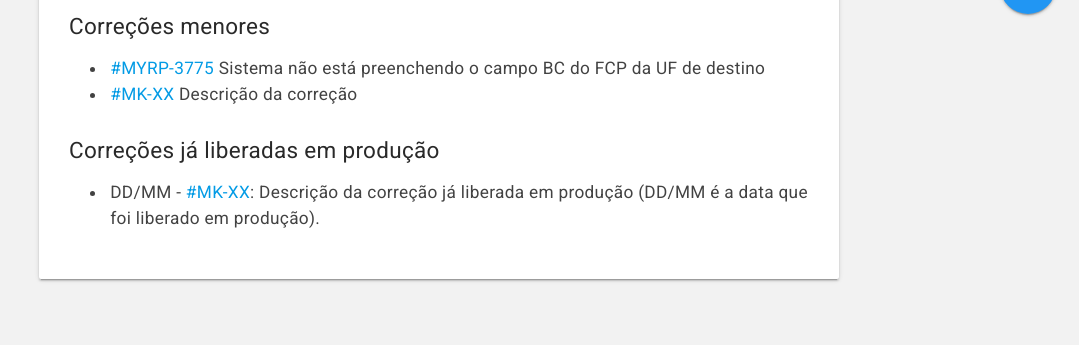
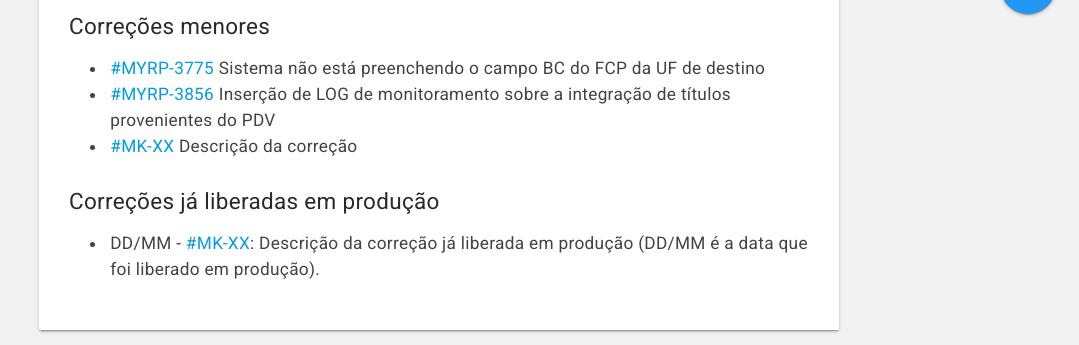
Before and after one commit to myrp-maicon/changelog-myrp, a Jekyll site: the page built from docs/myrp/19.02.01.md, in a window 1280 px wide, cut to the strip 863-1208 px from the top of the page. Shown: the whole strip, without its empty margins (201-1280 px from the left). Built offline with Jekyll 4.4.1, drawn with Linux system fonts in a browser that asks for light colours; nearby versions of some CDN libraries; our own code applies the rules of GitHub Pages for plain Markdown files; the repository's description, which GitHub fills in, is left out; before the commit the page ends 1157 px from its top, so only the background shows below that.

Commit message:
Update 19.02.01.md

```diff
--- a/docs/myrp/19.02.01.md
+++ b/docs/myrp/19.02.01.md
@@ -11,6 +11,7 @@ As alterações estarão disponíveis no ambiente demo.myrp.com.br (212) na quar
 
 ## Correções menores
 * [#MYRP-3775](https://devmyrp.atlassian.net/browse/MYRP-3775) Sistema não está preenchendo o campo BC do FCP da UF de destino
+* [#MYRP-3856](https://devmyrp.atlassian.net/browse/MYRP-3856) Inserção de LOG de monitoramento sobre a integração de títulos provenientes do PDV
 * [#MK-XX](https://devmyrp.atlassian.net/browse/MK-XX) Descrição da correção
 
 ## Correções já liberadas em produção
```
